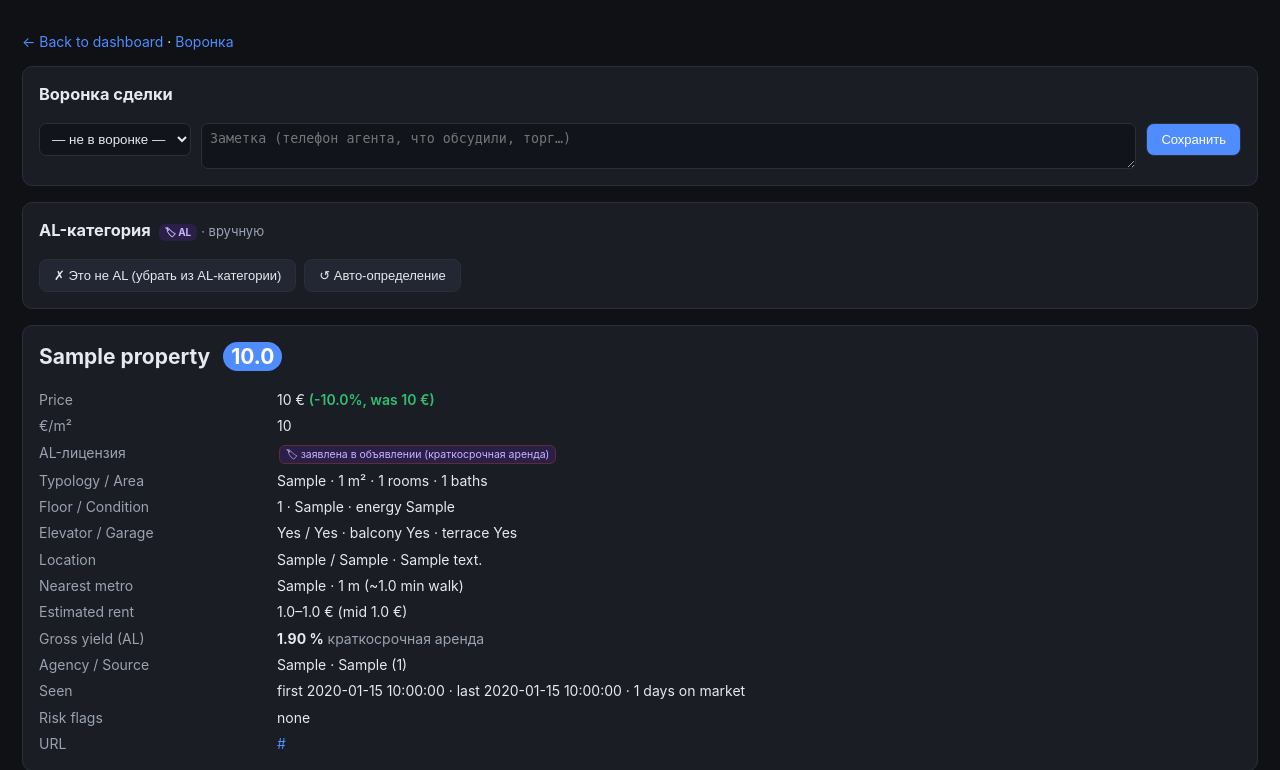
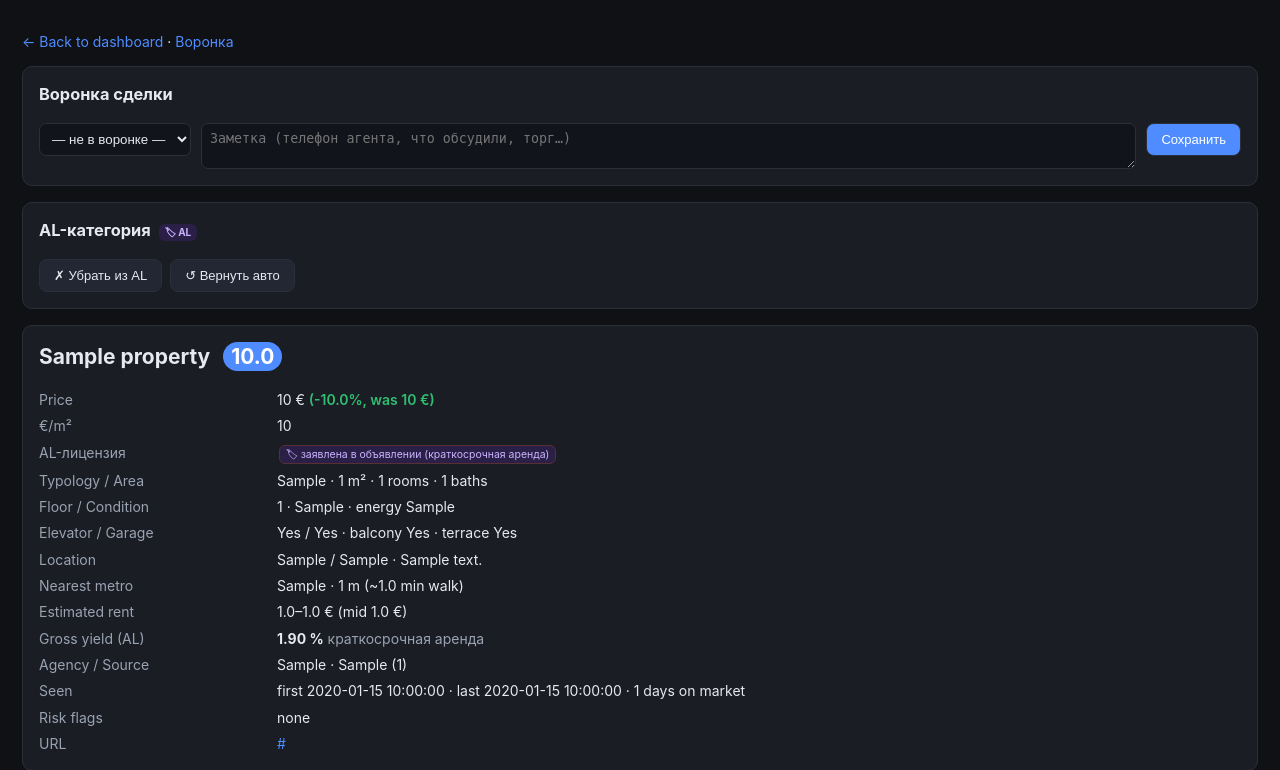
Before and after one commit to webmit11/idealista, a FastAPI app: page /property/1 in a window 1280 px wide. Shown: the part 54-824 px from the top of the page. Run offline with FastAPI, Linux system fonts and the light colour scheme; tables that the repository leaves empty hold one stand-in row (values such as "Sample post").

Commit message:
AL admin: keep only the remove button (drop "mark as AL")
The AL-category owner control now shows only on AL or manually-overridden
listings: a remove-from-AL button (+ revert-to-auto undo). Plain non-AL
listings show nothing.

Co-Authored-By: Claude Opus 4.8 <noreply@anthropic.com>

```diff
--- a/app/templates/property_detail.html
+++ b/app/templates/property_detail.html
@@ -18,22 +18,21 @@
   </form>
 </div>
 
+{% if p.has_al_license or p.al_override is not none %}
 <div class="panel" style="margin-bottom:16px;">
   <h3 style="margin-top:0;">AL-категория
     {% if p.has_al_license %}<span class="newbadge" style="background:#2a1f47; color:#cbb4ff; border:none;">🏷 AL</span>{% endif %}
-    <span style="color:var(--muted); font-weight:normal; font-size:13px;">· {{ 'вручную' if p.al_override is not none else 'авто' }}</span>
   </h3>
   <form method="post" action="/property/{{ p.id }}/al-override" style="display:flex; gap:8px; flex-wrap:wrap;">
     {% if p.has_al_license %}
-      <button class="btn secondary" name="value" value="not_al">✗ Это не AL (убрать из AL-категории)</button>
-    {% else %}
-      <button class="btn secondary" name="value" value="al">🏷 Пометить как AL</button>
+      <button class="btn secondary" name="value" value="not_al">✗ Убрать из AL</button>
     {% endif %}
     {% if p.al_override is not none %}
-      <button class="btn secondary" name="value" value="auto">↺ Авто-определение</button>
+      <button class="btn secondary" name="value" value="auto">↺ Вернуть авто</button>
     {% endif %}
   </form>
 </div>
+{% endif %}
 
 {% if p.image_urls %}
 <div class="panel" style="margin-bottom:16px;">
```
Also changed, not shown: app/templates/miniapp.html (+4 -6 lines).
